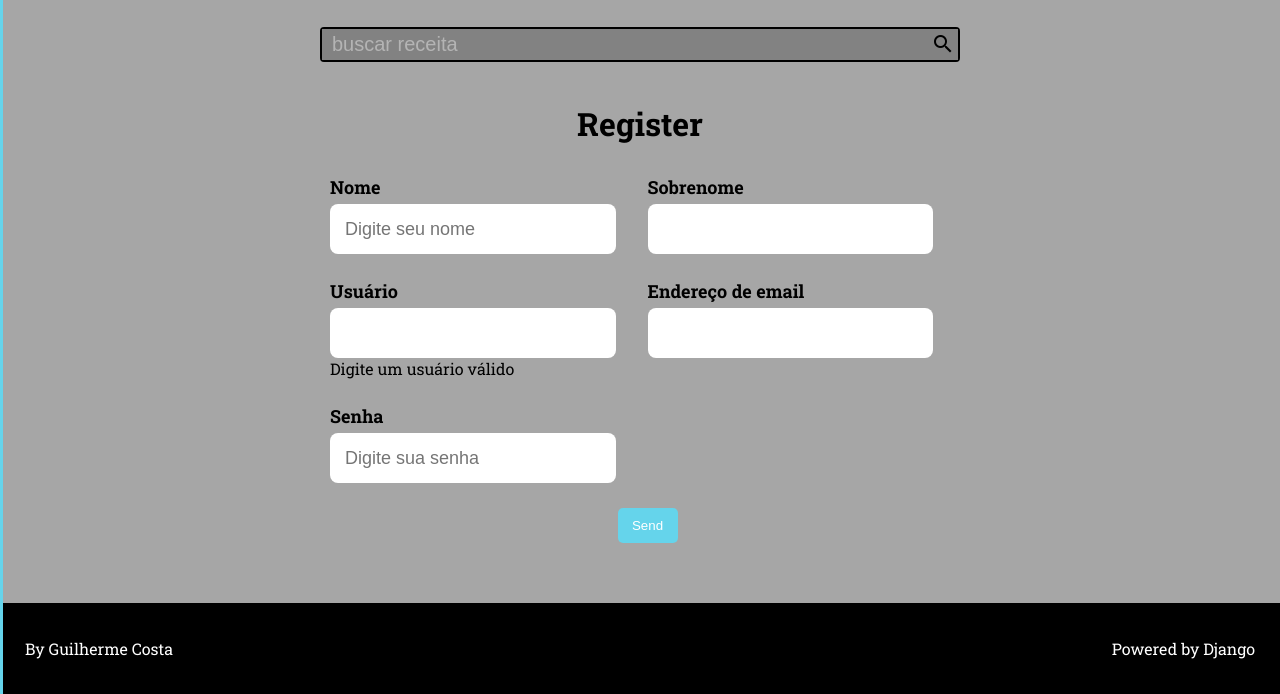
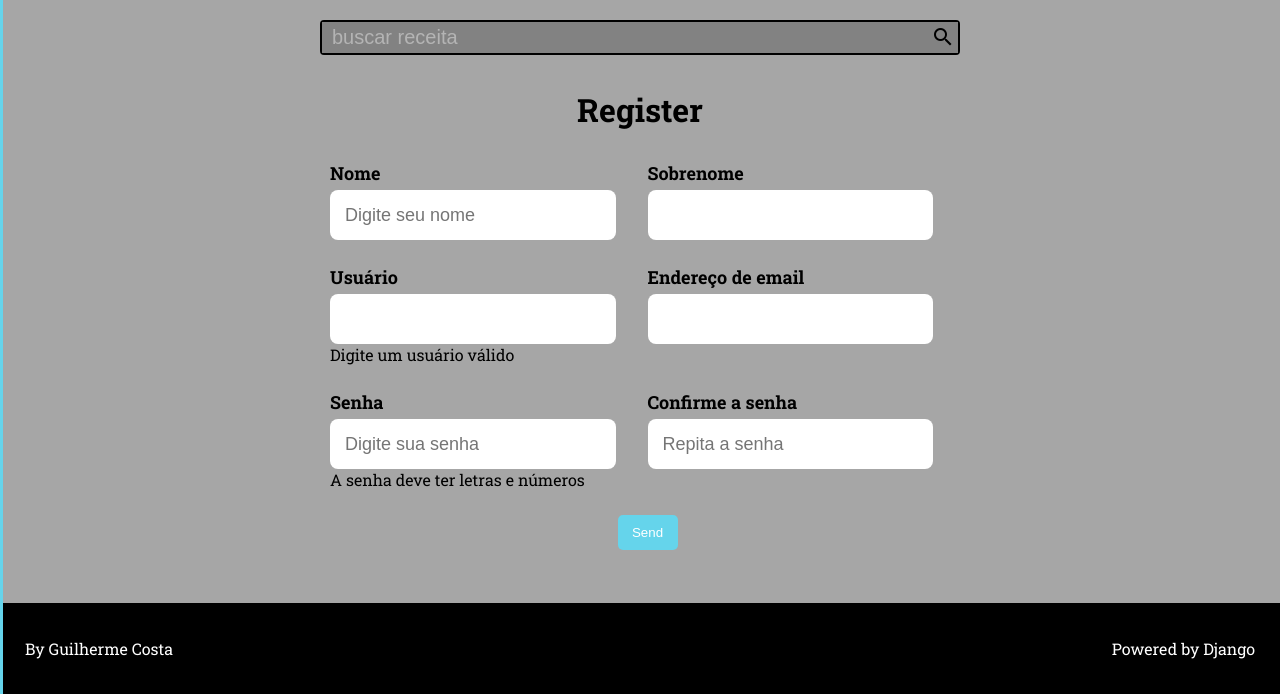
Before and after one commit to devguilhermecosta/project-recipes, a Django app: page /authors/register/ in a window 1280 px wide. Shown: the part 106-800 px from the top of the page. Run offline with Django 4.2, Linux system fonts and the light colour scheme.

Commit message:
Updated RegusterForm

```diff
--- a/authors/forms.py
+++ b/authors/forms.py
@@ -1,8 +1,34 @@
 from django import forms
+from django.forms import CharField
 from django.contrib.auth.models import User
 
 
+def add_placeholder(field: CharField, placeholder_val: str | int) -> None:
+    field.widget.attrs['placeholder'] = f'{placeholder_val}'
+
+
+def add_widget_attr(field: CharField, attr_name: str, attr_value: str) -> None:
+    field.widget.attrs[attr_name] = f'{attr_value}'
+
+
 class RegisterForm(forms.ModelForm):
+    def __init__(self, *args, **kwargs) -> None:
+        super().__init__(*args, **kwargs)
+        add_widget_attr(self.fields['password'], 'placeholder', 'Digite sua senha')  # noqa: E501
+
+    password2 = forms.CharField(required=True,
+                                label='Confirme a senha',
+                                min_length=3,
+                                max_length=5,
+                                widget=forms.PasswordInput(attrs={
+                                    'placeholder': 'Repita a senha',
+                                    }),
+                                error_messages={
+                                    'invalid': 'Verifique seus dados',
+                                    'min_length': 'Deve ter pelo menos 3 caracteres',  # noqa: E501
+                                },
+                                )
+
     class Meta:
         model = User
         fields = [
@@ -20,6 +46,7 @@ class RegisterForm(forms.ModelForm):
 
         help_texts = {
             'username': 'Digite um usuário válido',
+            'password': 'A senha deve ter letras e números',
         }
 
         error_messages = {
@@ -38,7 +65,4 @@ class RegisterForm(forms.ModelForm):
                 'class': 'minha-classe',
                 'id': 'first_name',
             }),
-            'password': forms.PasswordInput(attrs={
-                'placeholder': 'Digite sua senha',
-            }),
         }
--- a/recipes/static/recipes/css/style.css
+++ b/recipes/static/recipes/css/style.css
@@ -497,6 +497,10 @@ header {
     cursor: pointer;
 }
 
+input[id="id_password"] {
+    display: block;
+}
+
 @media screen and (max-width: 360px) {
     .footer a {
         margin: 0 auto;
```
